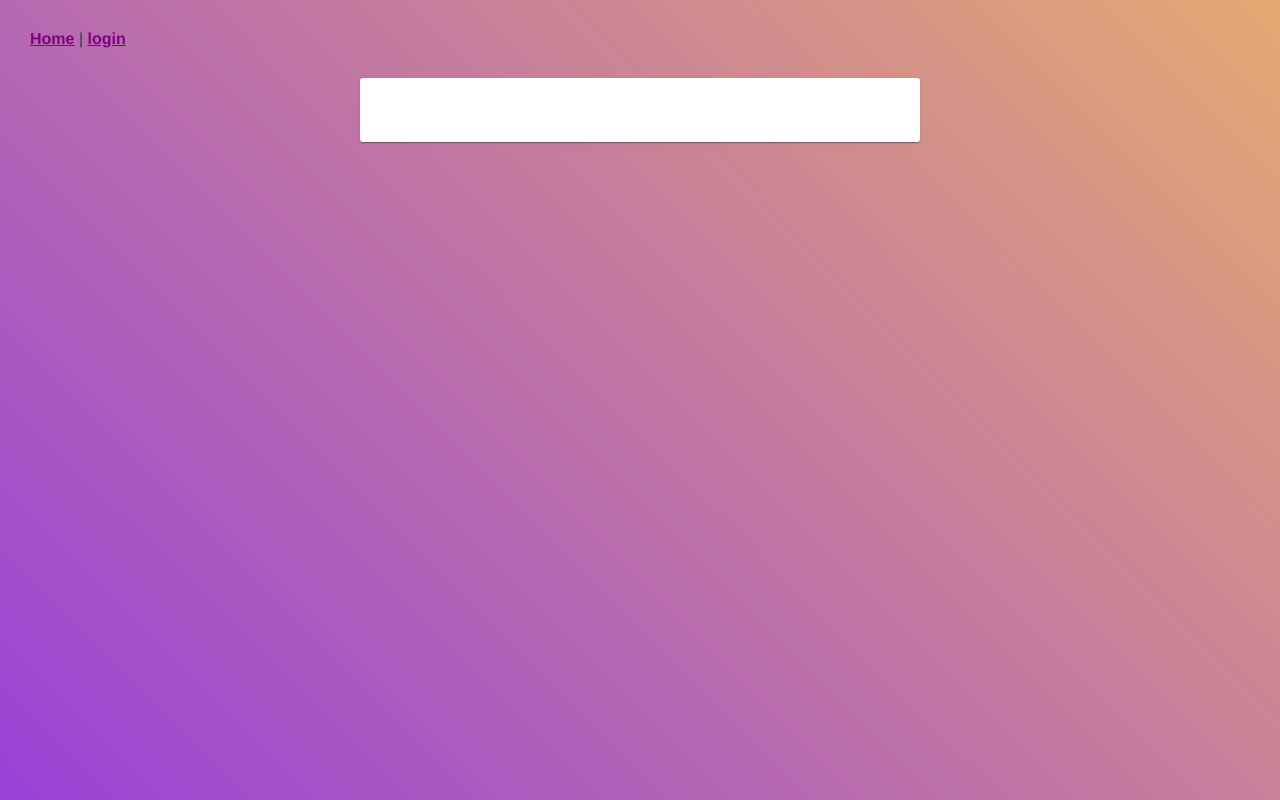
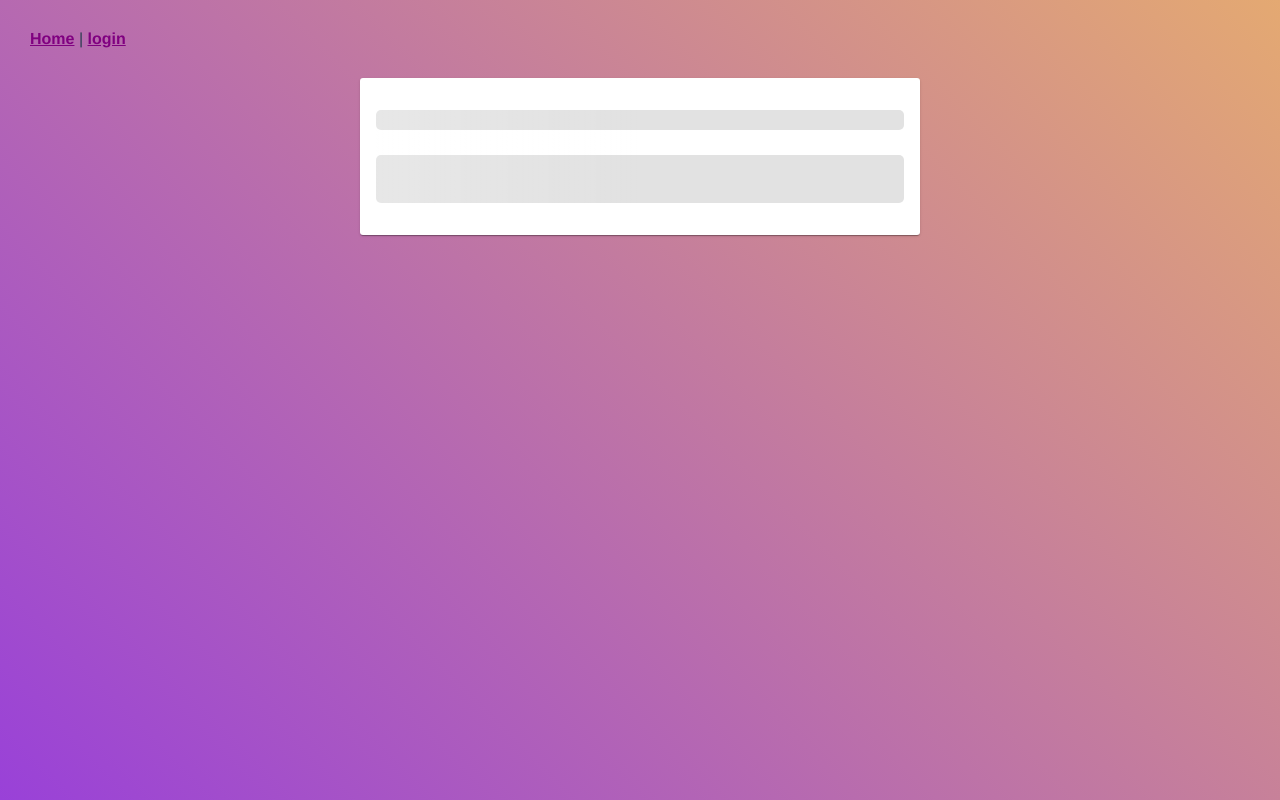
Before and after one commit to HareNishijima/topicslab, a Vue app in the folder front/topicslab/: page /user/login in a window 1280 px wide. Built offline with nearby package versions, Linux system fonts and the light colour scheme; what axios-cookiejar-support would draw is missing.

Commit message:
項目番号22実装

```diff
--- a/front/topicslab/src/components/AllTopics.vue
+++ b/front/topicslab/src/components/AllTopics.vue
@@ -1,7 +1,7 @@
 L<template>
   <div>
     <Loading v-show="loading_status" />
-    <Card v-for="topic in topics" :key="topic.id">
+    <Card v-for="topic in topics" :key="topic.id" v-show="!loding_status">
         <template #content>
           <span class="topic-date">投稿日：{{moment(topic.created_at)}}</span>
           <h2>
@@ -20,11 +20,8 @@ import moment from 'moment'
 import Loading from '@/components/Loading'
 
 export default {
+  name: 'AllTopics',
   components: { Loading },
-  name: 'AllTopics',
-  conponents: {
-    Loading
-  },
   data () {
     return {
       topics: [],
--- a/front/topicslab/src/components/Loading.vue
+++ b/front/topicslab/src/components/Loading.vue
@@ -2,9 +2,9 @@
   <div>
     <Card>
       <template #content>
-          <div class="card-detail">
-            <h3 class="title -loading"></h3>
-            <p class="description -loading"></p>
+        <div class="move">
+          <div class="date"></div>
+          <div class="title"></div>
         </div>
       </template>
     </Card>
@@ -29,44 +29,53 @@ export default {
   margin-bottom: 20px;
 }
 .p-card-content {
-  .topic-date {
-    font-size: 80%;
+  position: absolute;
 }
-}
-.card-detail {
-  padding: 2px 16px;
-
-  > .title {
-    letter-spacing: 3px;
-  }
-  > .description {
-    letter-spacing: 1px;
-  }
-  &::after {
+.move {
+  position: relative;
   display: block;
-    content: '';
-    position: absolute;
   width: 100%;
   height: 100%;
+  background: #fff;
+  overflow: hidden;
+  z-index: 50;
+}
+@keyframes skeleton-animation {
+  0% {
     transform: translateX(-100%);
-    background: linear-gradient(90deg, transparent, rgba(255, 255, 255, .2), transparent);
-    animation: loading 1.5s infinite;
   }
-}
-@keyframes loading {
   100% {
     transform: translateX(100%);
   }
 }
-.-loading {
-  position: relative;
+.move::before {
+  position: absolute;
+  top: 0;
+  left: 0;
+  z-index: 100;
+  content: "";
+  display: block;
+  height: 100%;
+  width: 100%;
+  background: linear-gradient(
+    90deg,
+    transparent,
+    rgba(255, 255, 255, 0.2),
+    transparent
+  );
+  animation: skeleton-animation 1.2s linear infinite;
+}
+.date {
+  width:100%;
+  height: 20px;
   background-color: #E2E2E2;
   border-radius: 5px;
 }
-.title.-loading {
-  height: 1rem;
-}
-.description.-loading {
-  height: 70px;
+.title {
+  margin-top: 25px;
+  width:100%;
+  height: 48px;
+  background-color: #E2E2E2;
+  border-radius: 5px;
 }
 </style>
--- a/front/topicslab/src/views/Topic.vue
+++ b/front/topicslab/src/views/Topic.vue
@@ -1,6 +1,7 @@
 <template>
   <div>
-    <Card>
+    <Loading v-show="loading_status" />
+    <Card v-show="!loading_status">
       <template #title>
         {{topic.title}}
       </template>
@@ -24,19 +25,22 @@
 import axios from '@/supports/axios'
 import Comments from '@/components/Comments'
 import CommentForm from '@/components/CommentForm'
+import Loading from '@/components/Loading'
 
 export default {
   name: 'Topic',
   components: {
     Comments,
-    CommentForm
+    CommentForm,
+    Loading
   },
   data () {
     return {
       topic: {},
       user: {},
       comments: [],
-      id: null
+      id: null,
+      loading_status: true
     }
   },
   mounted () {
@@ -57,6 +61,7 @@ export default {
                 this.user = this.topic.user
                 this.comments.splice(0)
                 this.comments.push(...this.topic.comments)
+                this.loading_status = false
               } else {
                 console.log('取得失敗')
               }
--- a/front/topicslab/src/views/User.vue
+++ b/front/topicslab/src/views/User.vue
@@ -1,6 +1,7 @@
 <template>
   <div>
-    <Card>
+    <Loading v-show="loading_status" />
+    <Card v-show="!loading_status">
       <template #content>
         {{user.name}}
       </template>
@@ -10,13 +11,18 @@
 
 <script>
 import axios from '@/supports/axios'
+import Loading from '@/components/Loading'
 
 export default {
   name: 'user',
+  components: {
+    Loading
+  },
   data () {
     return {
       id: null,
-      user: {}
+      user: {},
+      loading_status: true
     }
   },
   mounted () {
@@ -40,6 +46,7 @@ export default {
               console.log(res)
               if (res.status === 200) {
                 this.user = res.data
+                this.loading_status = false
               } else {
                 console.log('取得失敗')
               }
--- a/front/topicslab/src/views/Userself.vue
+++ b/front/topicslab/src/views/Userself.vue
@@ -1,6 +1,7 @@
 <template>
   <div>
-    <Card>
+    <Loading v-show="loading_status" />
+    <Card v-show="!loading_status">
       <template #title>
         mypage
       </template>
@@ -18,12 +19,17 @@
 
 <script>
 import axios from '@/supports/axios'
+import Loading from '@/components/Loading'
 
 export default {
   name: 'Userself',
+  components: {
+    Loading
+  },
   data () {
     return {
-      user: {}
+      user: {},
+      loading_status: true
     }
   },
   mounted () {
@@ -65,6 +71,7 @@ export default {
             .then((res) => {
               if (res.status === 200) {
                 this.user = res.data
+                this.loading_status = false
               } else {
                 console.log('取得失敗')
               }
@@ -84,4 +91,8 @@ export default {
     margin-right: 10px;
   }
 }
+
+.p-card-content {
+  height: 100px;
+}
 </style>
```
Lines whose indentation alone changed are shown as unchanged.
